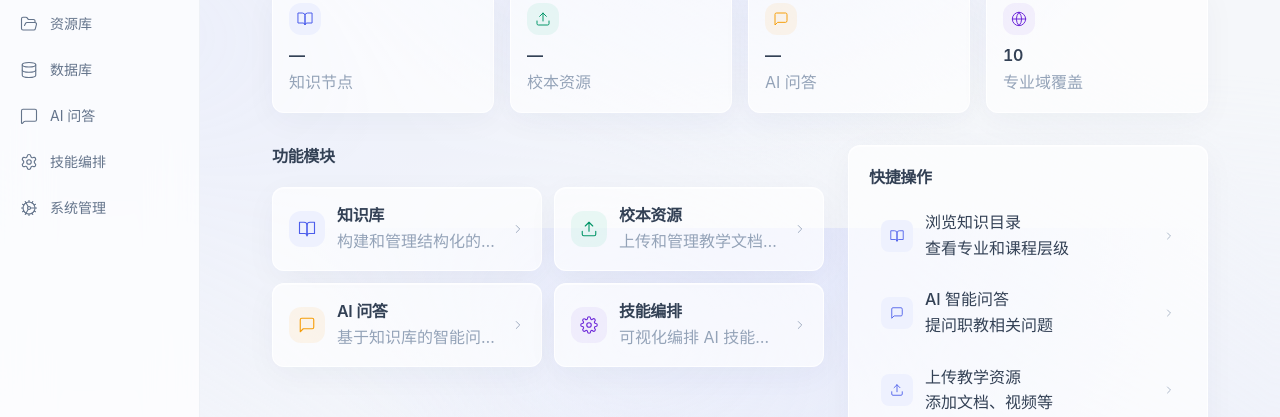
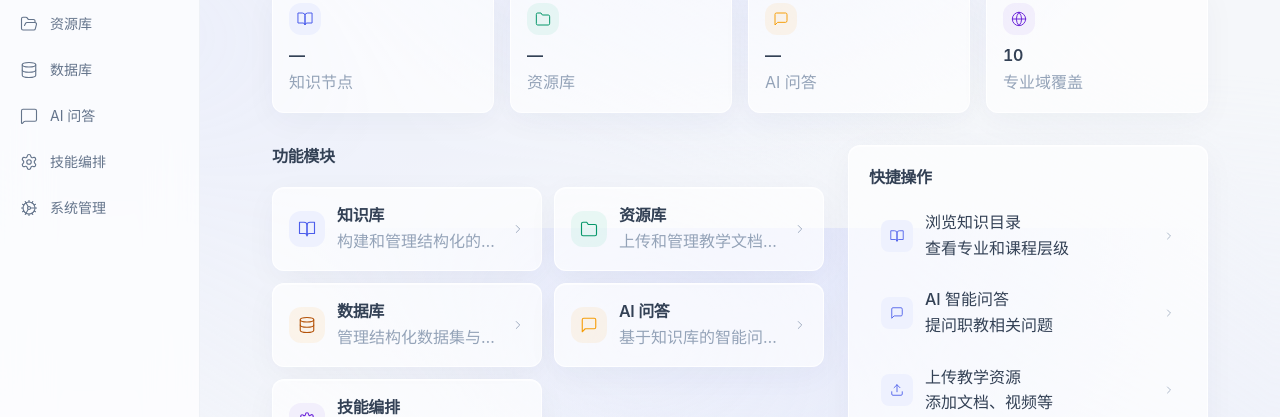
Before and after one commit to MarkDanile/MetaEduBase, a Vue app in the folder packages/web/: page / in a window 1280 px wide. Shown: the part 172-589 px from the top of the page. Built offline with nearby package versions, Linux system fonts and the light colour scheme; no server answers; sample sign-in values are in the browser's storage; what @tanstack/vue-query would draw is missing.

Commit message:
feat(web): update HomeView with resource library and database module cards

```diff
--- a/packages/web/src/views/HomeView.vue
+++ b/packages/web/src/views/HomeView.vue
@@ -124,10 +124,10 @@ const stats = computed(() => [
     icon: '<svg width="16" height="16" viewBox="0 0 24 24" fill="none" stroke="var(--color-accent)" stroke-width="1.5" stroke-linecap="round" stroke-linejoin="round"><path d="M2 3h6a4 4 0 0 1 4 4v14a3 3 0 0 0-3-3H2z"/><path d="M22 3h-6a4 4 0 0 0-4 4v14a3 3 0 0 1 3-3h7z"/></svg>',
   },
   {
-    label: "校本资源",
+    label: "资源库",
     value: resourceCount.value ?? "—",
     bgClass: "bg-[var(--color-tag-green)]",
-    icon: '<svg width="16" height="16" viewBox="0 0 24 24" fill="none" stroke="var(--color-tag-green-text)" stroke-width="1.5" stroke-linecap="round" stroke-linejoin="round"><path d="M21 15v4a2 2 0 0 1-2 2H5a2 2 0 0 1-2-2v-4"/><polyline points="17 8 12 3 7 8"/><line x1="12" y1="3" x2="12" y2="15"/></svg>',
+    icon: '<svg width="16" height="16" viewBox="0 0 24 24" fill="none" stroke="var(--color-tag-green-text)" stroke-width="1.5" stroke-linecap="round" stroke-linejoin="round"><path d="M22 19a2 2 0 0 1-2 2H4a2 2 0 0 1-2-2V5a2 2 0 0 1 2-2h5l2 3h9a2 2 0 0 1 2 2z"/></svg>',
   },
   {
     label: "AI 问答",
@@ -159,11 +159,18 @@ const navItems = [
     icon: '<svg width="18" height="18" viewBox="0 0 24 24" fill="none" stroke="var(--color-accent)" stroke-width="1.5" stroke-linecap="round" stroke-linejoin="round"><path d="M2 3h6a4 4 0 0 1 4 4v14a3 3 0 0 0-3-3H2z"/><path d="M22 3h-6a4 4 0 0 0-4 4v14a3 3 0 0 1 3-3h7z"/></svg>',
   },
   {
-    title: "校本资源",
+    title: "资源库",
     desc: "上传和管理教学文档、视频等多媒体资源",
     route: "/resource",
     bgClass: "bg-[var(--color-tag-green)]",
-    icon: '<svg width="18" height="18" viewBox="0 0 24 24" fill="none" stroke="var(--color-tag-green-text)" stroke-width="1.5" stroke-linecap="round" stroke-linejoin="round"><path d="M21 15v4a2 2 0 0 1-2 2H5a2 2 0 0 1-2-2v-4"/><polyline points="17 8 12 3 7 8"/><line x1="12" y1="3" x2="12" y2="15"/></svg>',
+    icon: '<svg width="18" height="18" viewBox="0 0 24 24" fill="none" stroke="var(--color-tag-green-text)" stroke-width="1.5" stroke-linecap="round" stroke-linejoin="round"><path d="M22 19a2 2 0 0 1-2 2H4a2 2 0 0 1-2-2V5a2 2 0 0 1 2-2h5l2 3h9a2 2 0 0 1 2 2z"/></svg>',
+  },
+  {
+    title: "数据库",
+    desc: "管理结构化数据集与知识图谱构建",
+    route: "/database",
+    bgClass: "bg-[var(--color-tag-amber)]",
+    icon: '<svg width="18" height="18" viewBox="0 0 24 24" fill="none" stroke="var(--color-tag-amber-text)" stroke-width="1.5" stroke-linecap="round" stroke-linejoin="round"><ellipse cx="12" cy="5" rx="9" ry="3"/><path d="M21 12c0 1.66-4 3-9 3s-9-1.34-9-3"/><path d="M3 5v14c0 1.66 4 3 9 3s9-1.34 9-3V5"/></svg>',
   },
   {
     title: "AI 问答",
```
